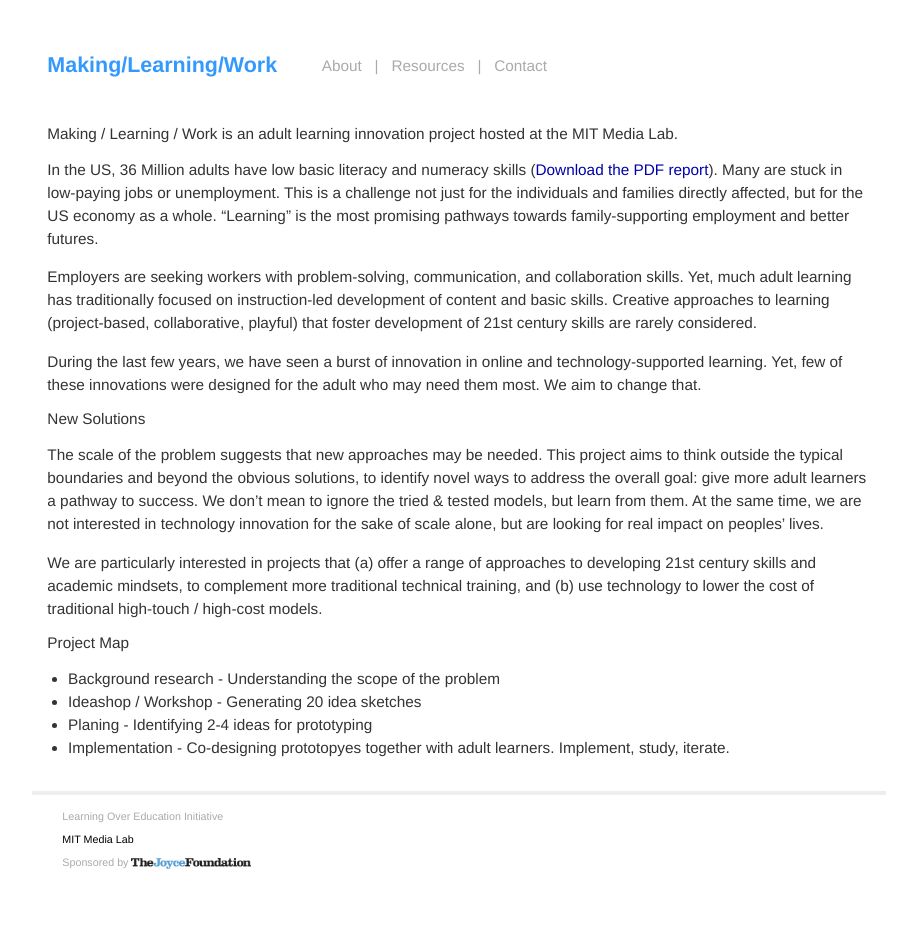
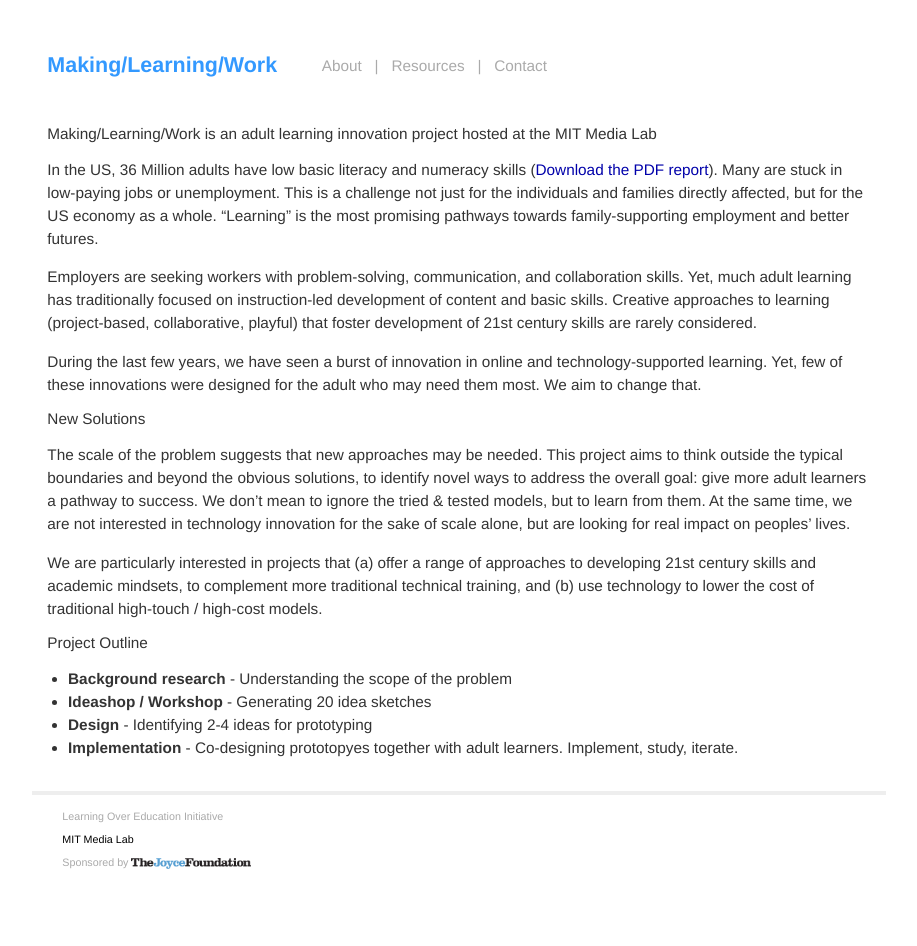
Before and after one commit to mitmedialab/mlw.media.mit.edu, a Jekyll site: the page built from about.markdown, in a window 1280 px wide. Shown: the whole page, without its empty margins (181-1098 px from the left). Built offline with Jekyll 4.4.1, drawn with Linux system fonts in a browser that asks for light colours; nearby versions of some CDN libraries; Markdown is read by kramdown in place of the engine named in the settings.

Commit message:
updated index and about pages

```diff
--- a/about.markdown
+++ b/about.markdown
@@ -5,7 +5,7 @@ date:   2014-06-17
 comments: true
 ---
 
-# Making / Learning / Work is an adult learning innovation project hosted at the MIT Media Lab.
+# Making/Learning/Work is an adult learning innovation project hosted at the MIT Media Lab
 
 In the US, 36 Million adults have low basic literacy and numeracy skills ([Download the PDF report](http://skills.oecd.org/Survey_of_Adult_Skills_US.pdf)). Many are stuck in low-paying jobs or unemployment. This is a challenge not just for the individuals and families directly affected, but for the US economy as a whole. "Learning" is the most promising pathways towards family-supporting employment and better futures.
 
@@ -15,13 +15,13 @@ During the last few years, we have seen a burst of innovation in online and tech
 
 # New Solutions
 
-The scale of the problem suggests that new approaches may be needed. This project aims to think outside the typical boundaries and beyond the obvious solutions, to identify novel ways to address the overall goal: give more adult learners a pathway to success. We don’t mean to ignore the tried & tested models, but learn from them. At the same time, we are not interested in technology innovation for the sake of scale alone, but are looking for real impact on peoples’ lives.
+The scale of the problem suggests that new approaches may be needed. This project aims to think outside the typical boundaries and beyond the obvious solutions, to identify novel ways to address the overall goal: give more adult learners a pathway to success. We don’t mean to ignore the tried & tested models, but to learn from them. At the same time, we are not interested in technology innovation for the sake of scale alone, but are looking for real impact on peoples’ lives.
 
 We are particularly interested in projects that (a) offer a range of approaches to developing 21st century skills and academic mindsets, to complement more traditional technical training, and (b) use technology to lower the cost of traditional high-touch / high-cost models.
 
-# Project Map
+# Project Outline
 
-* Background research - Understanding the scope of the problem
-* Ideashop / Workshop - Generating 20 idea sketches
-* Planing - Identifying 2-4 ideas for prototyping
-* Implementation - Co-designing prototopyes together with adult learners. Implement, study, iterate.
+* **Background research** - Understanding the scope of the problem
+* **Ideashop / Workshop** - Generating 20 idea sketches
+* **Design** - Identifying 2-4 ideas for prototyping
+* **Implementation** - Co-designing prototopyes together with adult learners. Implement, study, iterate.
```
